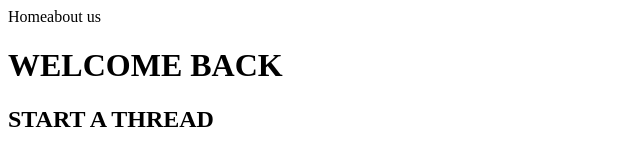
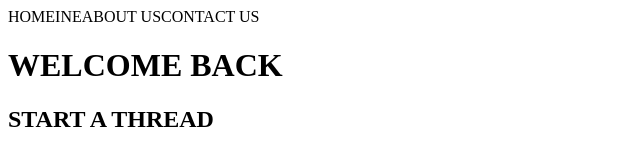
Before and after one commit to abimaelhernandez/welcomeBackPaisa, a React app: page / in a window 1280 px wide. Shown: the top 151 px of the page, without its empty margins (0-640 px from the left). Built offline with nearby package versions, Linux system fonts and the light colour scheme; no server answers; the HTML template or start-up script is replaced by a standard one.

Commit message:
merged conflicts on JHTML

```diff
--- a/client/src/components/AddThread.jsx
+++ b/client/src/components/AddThread.jsx
@@ -32,21 +32,23 @@ class AddThread extends React.Component{
  render() {
     return (
       <div>
-      <div class="nav">
-      <a  type= "button"class="w3-bar-item w3-button btn-lg">Home</a>
-      <a  type= "button" class="w3-bar-item w3-button btn-lg">about us</a>
+      <div className="nav">
+      <a  type= "button" className="home">HOME</a>
+      <a  type= "button" className="INE">INE</a>
+      <a  type= "button" className="about">ABOUT US</a>
+      <a  type= "button" className="contact">CONTACT US</a>
        </div>
         <div className="header">
-          <h1>WELCOME BACK</h1>
-          <div className="startT">
-          <h2>START A THREAD</h2>
-          </div>
+           <h1>WELCOME BACK</h1>
+           <div className="startT">
+           <h2>START A THREAD</h2>
+           </div>
         </div>
       <textarea className="textAr" onChange={this.updateComment} value={this.state.comment}>
         Type Something!
 </textarea>
        <div>
-        <button type="button" class="btn-danger btn-md" onClick={this.add}>Add Thread</button>
+        <button type="button" className="btn-danger btn-md" onClick={this.add}>Add Thread</button>
        </div>
       </div>
     );
--- a/client/src/components/Thread.jsx
+++ b/client/src/components/Thread.jsx
@@ -1,19 +1,17 @@
 import React from 'react';
 
-class Thread extends React.Component{
-  constructor(props){
+class Thread extends React.Component {
+  constructor(props) {
     super(props);
   }
 
-  render(){
+  render() {
     return (
-      <div className="replies">
-        <p>{this.props.thread.comment}</p>
-        <button type="button" class="btn-success btn-md">Reply</button>
-      </div>
-    );
+      <div>
+       {this.props.thread.comment}
+       <button >Reply</button>
+      </div>)
   }
 }
 
-
 export default Thread;
```
Also changed, not shown: client/src/components/ThreadList.jsx (+2 -5 lines), client/src/index.jsx (+5 -8 lines), 3 other files (tests, documents, lock files or other folders).
